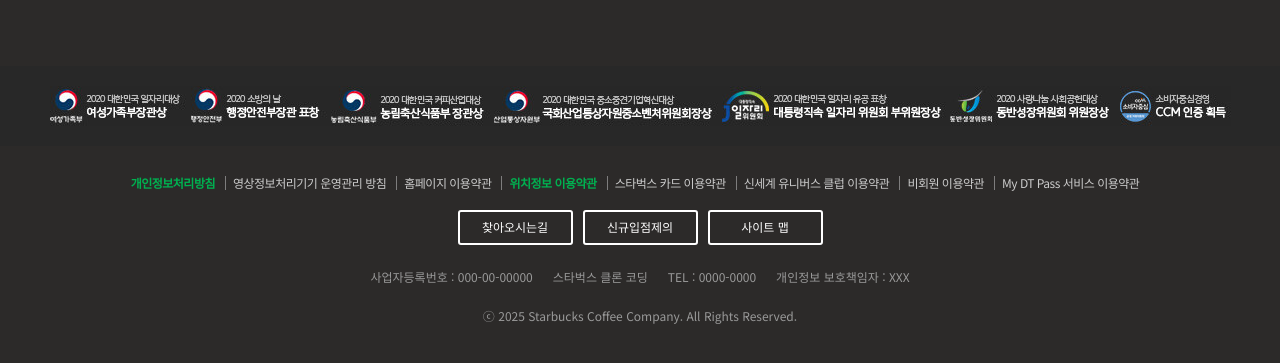
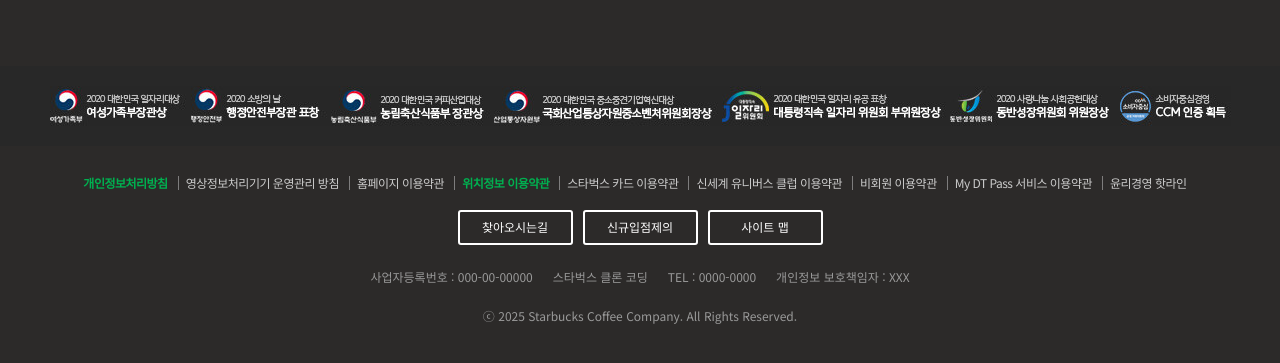
Before and after one commit to kim-sangyong/starbucksClone, a plain HTML site: page index.html in a window 1280 px wide. Shown: the part 3791-4154 px from the top of the page. Drawn offline with nearby package versions, Linux system fonts and the light colour scheme; a web font is replaced by a local one.

```diff
--- a/components/footer.html
+++ b/components/footer.html
@@ -254,7 +254,7 @@
                 <a href="#">신세계 유니버스 클럽 이용약관</a>
                 <a href="#">비회원 이용약관</a>
                 <a href="#">My DT Pass 서비스 이용약관</a>
-
+                <a href="#">윤리경영 핫라인</a>
             </div>
             <div class="footer_util">
                     <a href="#">찾아오시는길</a>
```
